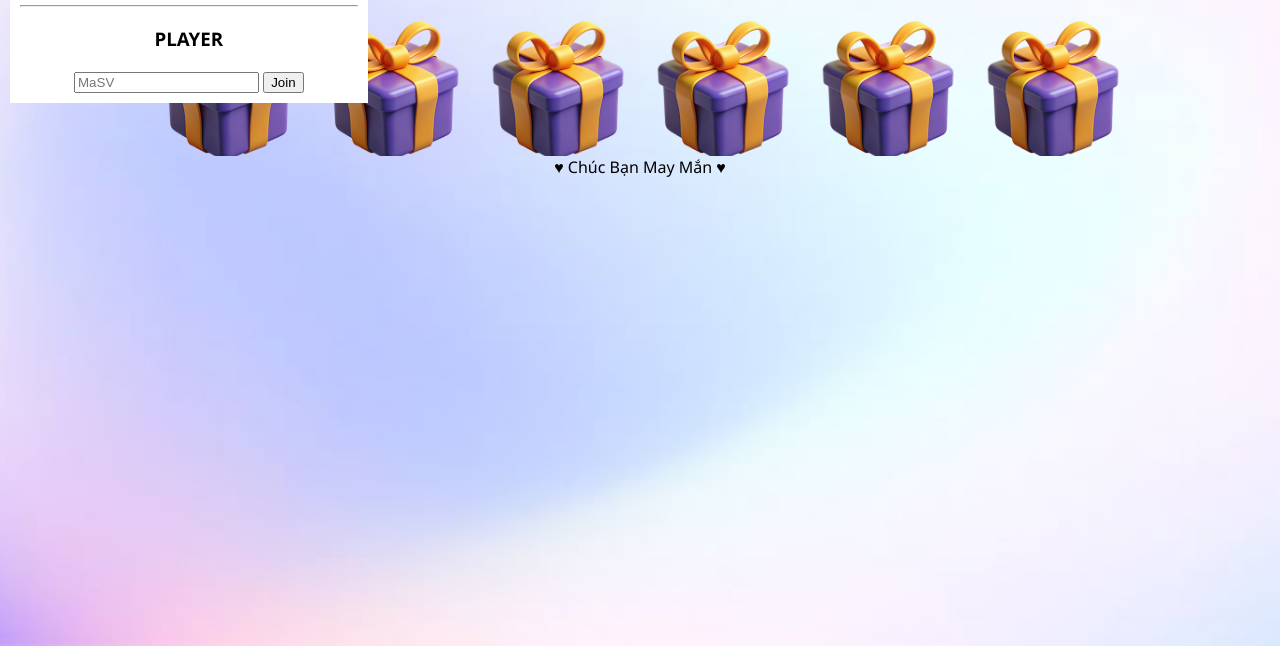
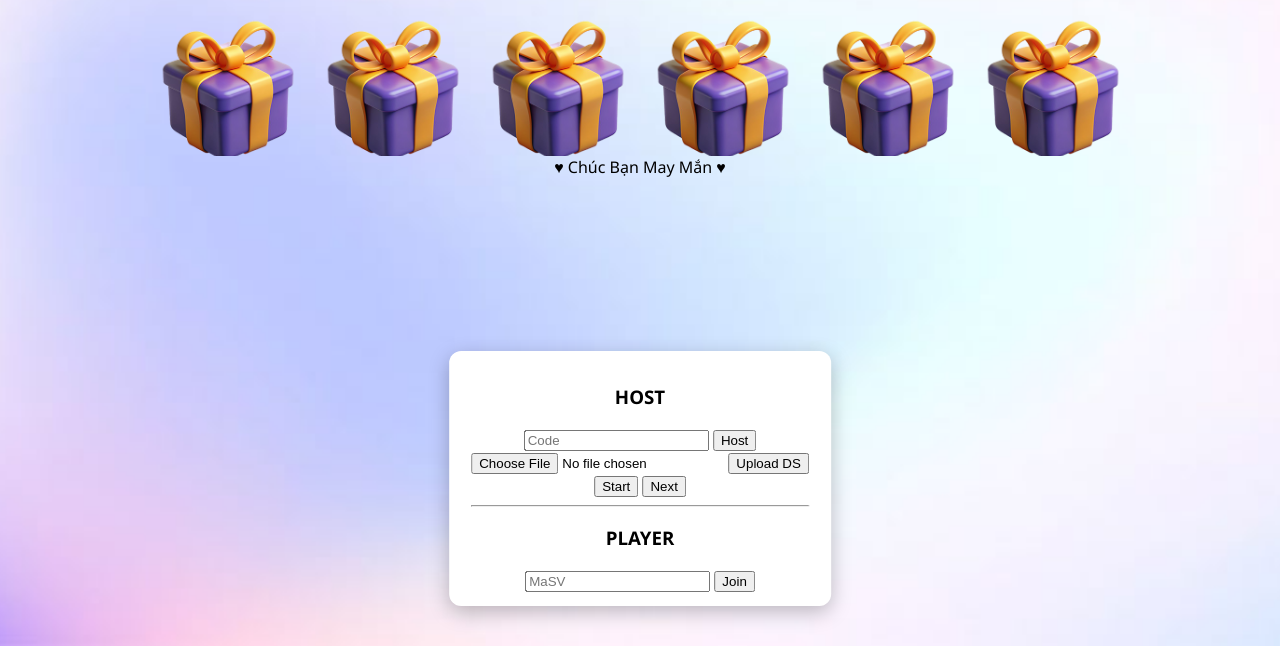
Before and after one commit to minhtuan5991/Gift-Game-V3, a plain HTML site: page frontend/index.html in a window 1280 px wide. Shown: the part 154-800 px from the top of the page. Drawn offline with nearby package versions, Linux system fonts and the light colour scheme; no server answers.

Commit message:
Update index.html

```diff
--- a/frontend/index.html
+++ b/frontend/index.html
@@ -246,7 +246,18 @@
 </script>
 
 <!-- HOST PLAYER PANEL -->
-<div style="position:fixed;top:10px;left:10px;background:#fff;padding:10px">
+<div style="
+ position:fixed;
+ bottom:40px;
+ left:50%;
+ transform:translateX(-50%);
+ background:#fff;
+ padding:14px 22px;
+ border-radius:12px;
+ box-shadow:0 6px 20px rgba(0,0,0,.25);
+ z-index:5;
+ min-width:320px;
+">
 <h3>HOST</h3>
 <input id="hostCode" placeholder="Code">
 <button onclick="socket.emit('hostJoin',hostCode.value)">Host</button><br>
```
